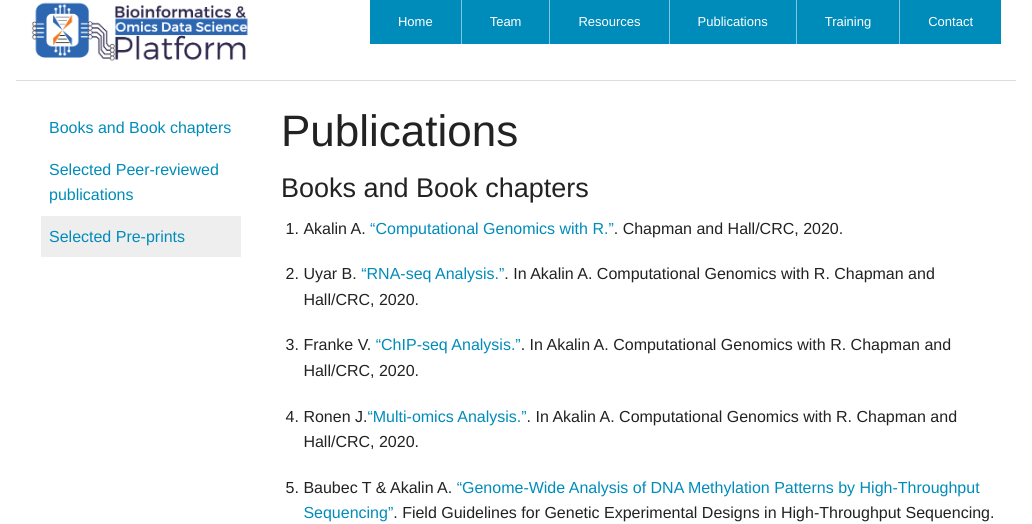
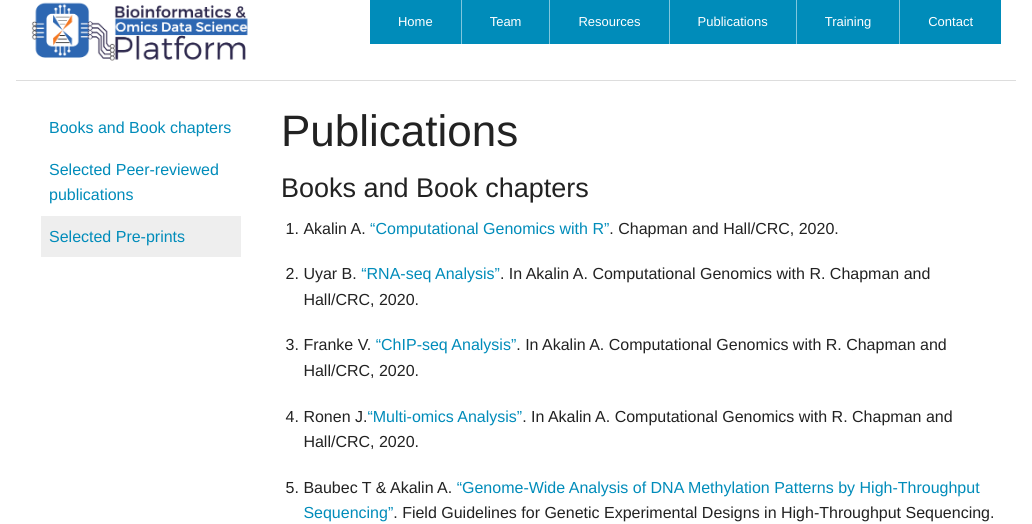
Before and after one commit to BIMSBbioinfo/bimsbbioinfo.github.io, a Jekyll site: the page built from publications.markdown, in a window 1280 px wide and 900 px high. Shown: the top 524 px of the window, without its empty margins (124-1156 px from the left). Built offline with Jekyll 4.4.1, drawn with Linux system fonts in a browser that asks for light colours; our own code applies the rules of GitHub Pages for plain Markdown files.

```diff
--- a/publications.markdown
+++ b/publications.markdown
@@ -6,13 +6,13 @@ layout: with-nav
 
 ### Books and Book chapters
 
-1. Akalin A. ["Computational Genomics with R."](https://www.routledge.com/Computational-Genomics-with-R/Akalin/p/book/9781498781855). Chapman and Hall/CRC, 2020.
+1. Akalin A. ["Computational Genomics with R"](https://www.routledge.com/Computational-Genomics-with-R/Akalin/p/book/9781498781855). Chapman and Hall/CRC, 2020.
 
-1. Uyar B. ["RNA-seq Analysis."](https://www.routledge.com/Computational-Genomics-with-R/Akalin/p/book/9781498781855). In Akalin A. Computational Genomics with R. Chapman and Hall/CRC, 2020.
+1. Uyar B. ["RNA-seq Analysis"](https://www.routledge.com/Computational-Genomics-with-R/Akalin/p/book/9781498781855). In Akalin A. Computational Genomics with R. Chapman and Hall/CRC, 2020.
 
-1. Franke V. ["ChIP-seq Analysis."](https://www.routledge.com/Computational-Genomics-with-R/Akalin/p/book/9781498781855). In Akalin A. Computational Genomics with R. Chapman and Hall/CRC, 2020.
+1. Franke V. ["ChIP-seq Analysis"](https://www.routledge.com/Computational-Genomics-with-R/Akalin/p/book/9781498781855). In Akalin A. Computational Genomics with R. Chapman and Hall/CRC, 2020.
 
-1. Ronen J.["Multi-omics Analysis."](https://www.routledge.com/Computational-Genomics-with-R/Akalin/p/book/9781498781855). In Akalin A. Computational Genomics with R. Chapman and Hall/CRC, 2020.
+1. Ronen J.["Multi-omics Analysis"](https://www.routledge.com/Computational-Genomics-with-R/Akalin/p/book/9781498781855). In Akalin A. Computational Genomics with R. Chapman and Hall/CRC, 2020.
 
 1. Baubec T & Akalin A. ["Genome-Wide Analysis of DNA Methylation Patterns by High-Throughput Sequencing"](http://link.springer.com/chapter/10.1007/978-3-319-31350-4_9). Field Guidelines for Genetic Experimental Designs in High-Throughput Sequencing. Springer, 2016.
 
```
